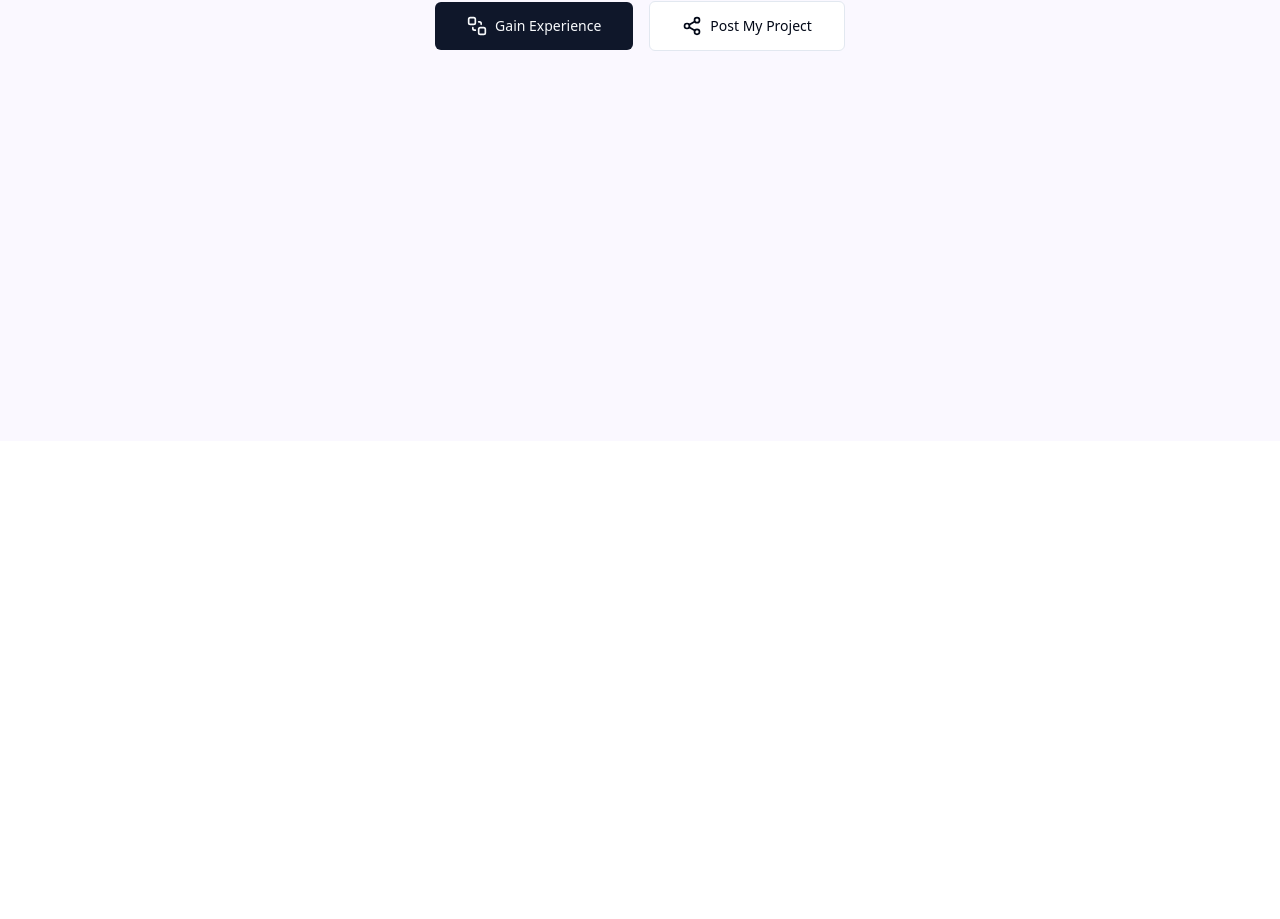
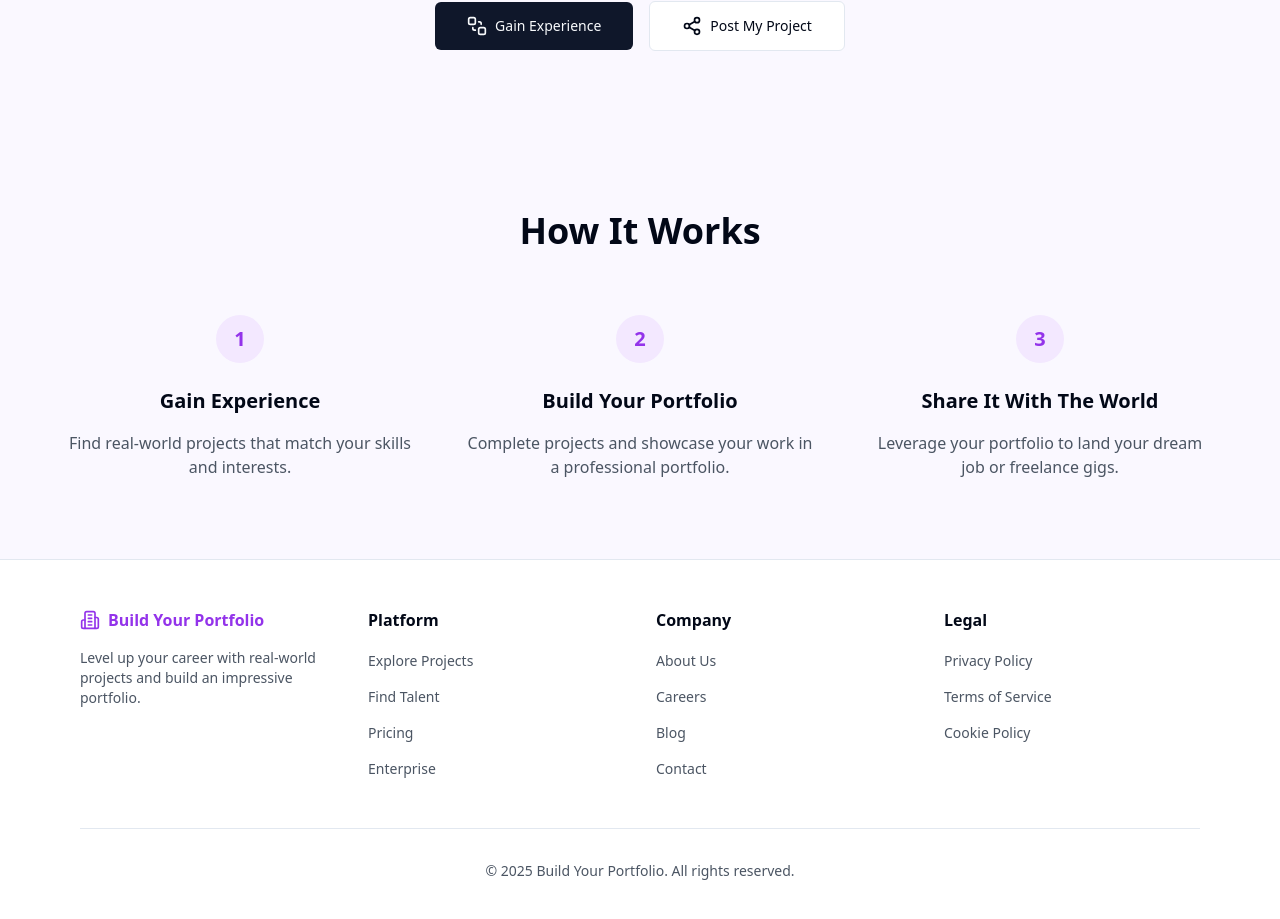
Before and after one commit to Fillorie-portfolio-builder/pb-frontend, a Next.js app: page / in a window 1280 px wide. Shown: the part 431-1350 px from the top of the page. Before the commit the page ends 872 px from the top, so only its background shows below. Built offline with nearby package versions, Linux system fonts and the light colour scheme.

Commit message:
landing page

```diff
--- /dev/null
+++ b/src/app/components/Footer.js
@@ -0,0 +1,136 @@
+import Link from "next/link";
+import { Building2 } from "lucide-react";
+import { Button } from "./ui/Button";
+
+export default function Footer(){
+    return (
+      <footer className="bg-white border-t">
+        <div className="max-w-6xl mx-auto px-4 py-12">
+          <div className="grid grid-cols-2 md:grid-cols-4 gap-8">
+            <div className="col-span-2 md:col-span-1">
+              <Link
+                href="/"
+                className="flex items-center text-purple-600 font-semibold mb-4"
+              >
+                <Building2 className="h-5 w-5 mr-2" />
+                Build Your Portfolio
+              </Link>
+              <p className="text-sm text-gray-600">
+                Level up your career with real-world projects and build an
+                impressive portfolio.
+              </p>
+            </div>
+            <div>
+              <h3 className="font-semibold mb-4">Platform</h3>
+              <ul className="space-y-3">
+                <li>
+                  <Link
+                    href="/explore"
+                    className="text-sm text-gray-600 hover:text-gray-900"
+                  >
+                    Explore Projects
+                  </Link>
+                </li>
+                <li>
+                  <Link
+                    href="/talent"
+                    className="text-sm text-gray-600 hover:text-gray-900"
+                  >
+                    Find Talent
+                  </Link>
+                </li>
+                <li>
+                  <Link
+                    href="/pricing"
+                    className="text-sm text-gray-600 hover:text-gray-900"
+                  >
+                    Pricing
+                  </Link>
+                </li>
+                <li>
+                  <Link
+                    href="/enterprise"
+                    className="text-sm text-gray-600 hover:text-gray-900"
+                  >
+                    Enterprise
+                  </Link>
+                </li>
+              </ul>
+            </div>
+            <div>
+              <h3 className="font-semibold mb-4">Company</h3>
+              <ul className="space-y-3">
+                <li>
+                  <Link
+                    href="/about"
+                    className="text-sm text-gray-600 hover:text-gray-900"
+                  >
+                    About Us
+                  </Link>
+                </li>
+                <li>
+                  <Link
+                    href="/careers"
+                    className="text-sm text-gray-600 hover:text-gray-900"
+                  >
+                    Careers
+                  </Link>
+                </li>
+                <li>
+                  <Link
+                    href="/blog"
+                    className="text-sm text-gray-600 hover:text-gray-900"
+                  >
+                    Blog
+                  </Link>
+                </li>
+                <li>
+                  <Link
+                    href="/contact"
+                    className="text-sm text-gray-600 hover:text-gray-900"
+                  >
+                    Contact
+                  </Link>
+                </li>
+              </ul>
+            </div>
+            <div>
+              <h3 className="font-semibold mb-4">Legal</h3>
+              <ul className="space-y-3">
+                <li>
+                  <Link
+                    href="/privacy"
+                    className="text-sm text-gray-600 hover:text-gray-900"
+                  >
+                    Privacy Policy
+                  </Link>
+                </li>
+                <li>
+                  <Link
+                    href="/terms"
+                    className="text-sm text-gray-600 hover:text-gray-900"
+                  >
+                    Terms of Service
+                  </Link>
+                </li>
+                <li>
+                  <Link
+                    href="/cookies"
+                    className="text-sm text-gray-600 hover:text-gray-900"
+                  >
+                    Cookie Policy
+                  </Link>
+                </li>
+              </ul>
+            </div>
+          </div>
+          <div className="border-t mt-12 pt-8">
+            <p className="text-sm text-gray-600 text-center">
+              © {new Date().getFullYear()} Build Your Portfolio. All rights
+              reserved.
+            </p>
+          </div>
+        </div>
+      </footer>
+    );
+}
--- a/src/app/layout.js
+++ b/src/app/layout.js
@@ -1,5 +1,6 @@
 import '../styles/globals.css';
 import Navbar from './components/Navbar';
+import Footer from './components/Footer';
 
 export default function RootLayout({ children }) {
   return (
@@ -7,6 +8,7 @@ export default function RootLayout({ children }) {
       <body>
         <Navbar />
         {children}
+        <Footer/>
       </body>
     </html>
   );
--- a/src/app/page.js
+++ b/src/app/page.js
@@ -14,7 +14,8 @@ export default function Home() {
           Thrive Together
         </h1>
         <p className="text-xl text-gray-600 mb-12">
-          Level Up Your Portfolio with Real-World Projects. Your Career Launchpad!
+          Level Up Your Portfolio with Real-World Projects. Your Career
+          Launchpad!
         </p>
         <div className="flex flex-col sm:flex-row items-center justify-center gap-4">
           <Button className="px-8 py-6 text-lg">
@@ -27,6 +28,66 @@ export default function Home() {
           </Button>
         </div>
       </section>
+      <section className="py-20 px-4">
+        <h2 className="text-3xl md:text-4xl font-bold text-center mb-16">
+          How It Works
+        </h2>
+        <div className="max-w-6xl mx-auto grid md:grid-cols-3 gap-12">
+          {[
+            {
+              number: "1",
+              title: "Gain Experience",
+              description:
+                "Find real-world projects that match your skills and interests.",
+            },
+            {
+              number: "2",
+              title: "Build Your Portfolio",
+              description:
+                "Complete projects and showcase your work in a professional portfolio.",
+            },
+            {
+              number: "3",
+              title: "Share It With The World",
+              description:
+                "Leverage your portfolio to land your dream job or freelance gigs.",
+            },
+          ].map((step) => (
+            <div key={step.number} className="text-center">
+              <div className="w-12 h-12 bg-purple-100 rounded-full flex items-center justify-center text-purple-600 text-xl font-semibold mx-auto mb-6">
+                {step.number}
+              </div>
+              <h3 className="text-xl font-semibold mb-4">{step.title}</h3>
+              <p className="text-gray-600">{step.description}</p>
+            </div>
+          ))}
+        </div>
+      </section>
+      {/* <section className="py-20 px-4">
+        <h2 className="text-3xl md:text-4xl font-bold text-center mb-16">
+          Testimonials and Success Stories
+        </h2>
+        <div className="max-w-6xl mx-auto grid md:grid-cols-2 lg:grid-cols-3 gap-8">
+          {testimonials.map((testimonial, index) => (
+            <div key={index} className="bg-white p-6 rounded-xl shadow-sm">
+              <div className="flex items-start gap-4 mb-4">
+                <div className="w-12 h-12 rounded-full bg-purple-100 flex items-center justify-center">
+                  <span className="text-purple-600 font-semibold">
+                    {testimonial.name.charAt(0)}
+                  </span>
+                </div>
+                <div>
+                  <h3 className="font-semibold">{testimonial.name}</h3>
+                  <p className="text-sm text-gray-600">{testimonial.role}</p>
+                </div>
+              </div>
+              <p className="text-gray-600">"{testimonial.quote}"</p>
+            </div>
+          ))}
+        </div>
+      </section> */}
+
+
     </div>
   );
 }
```
